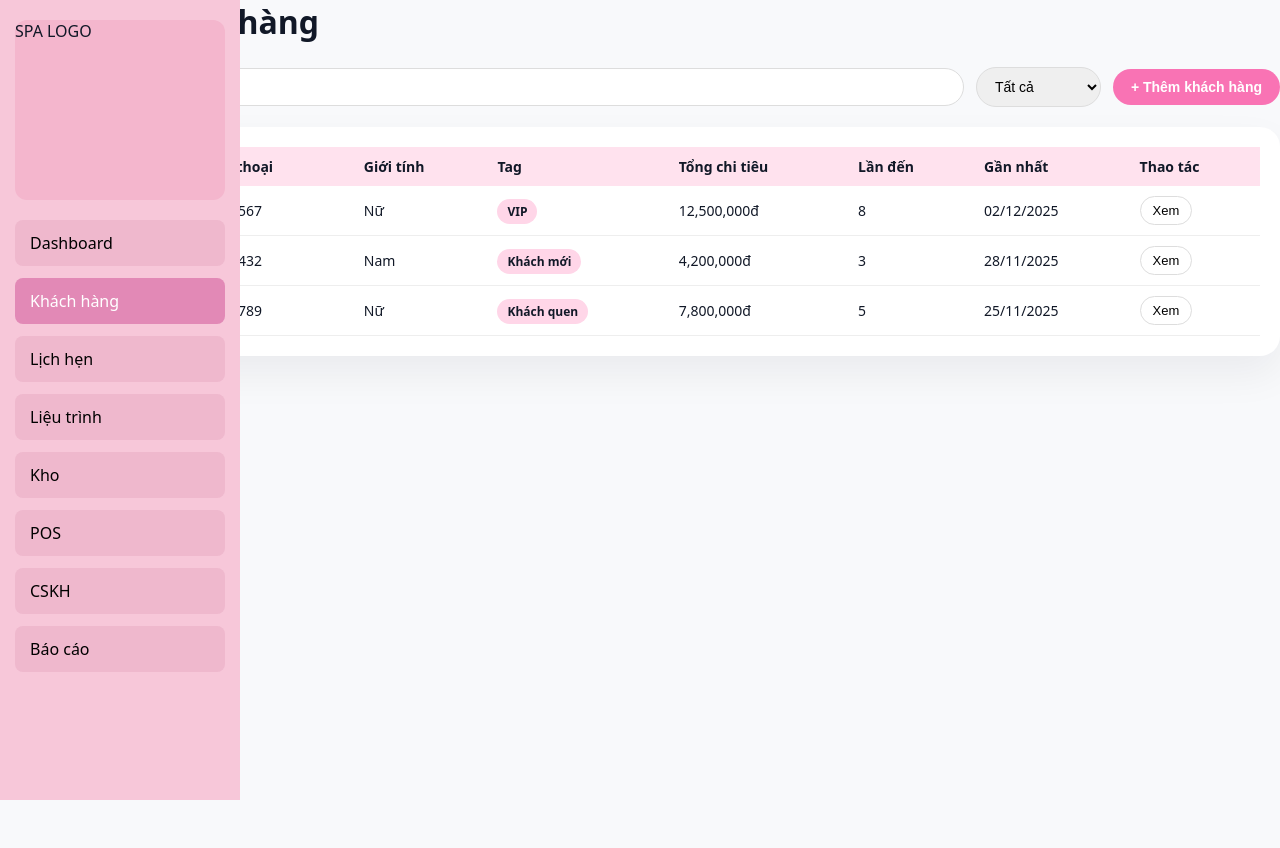
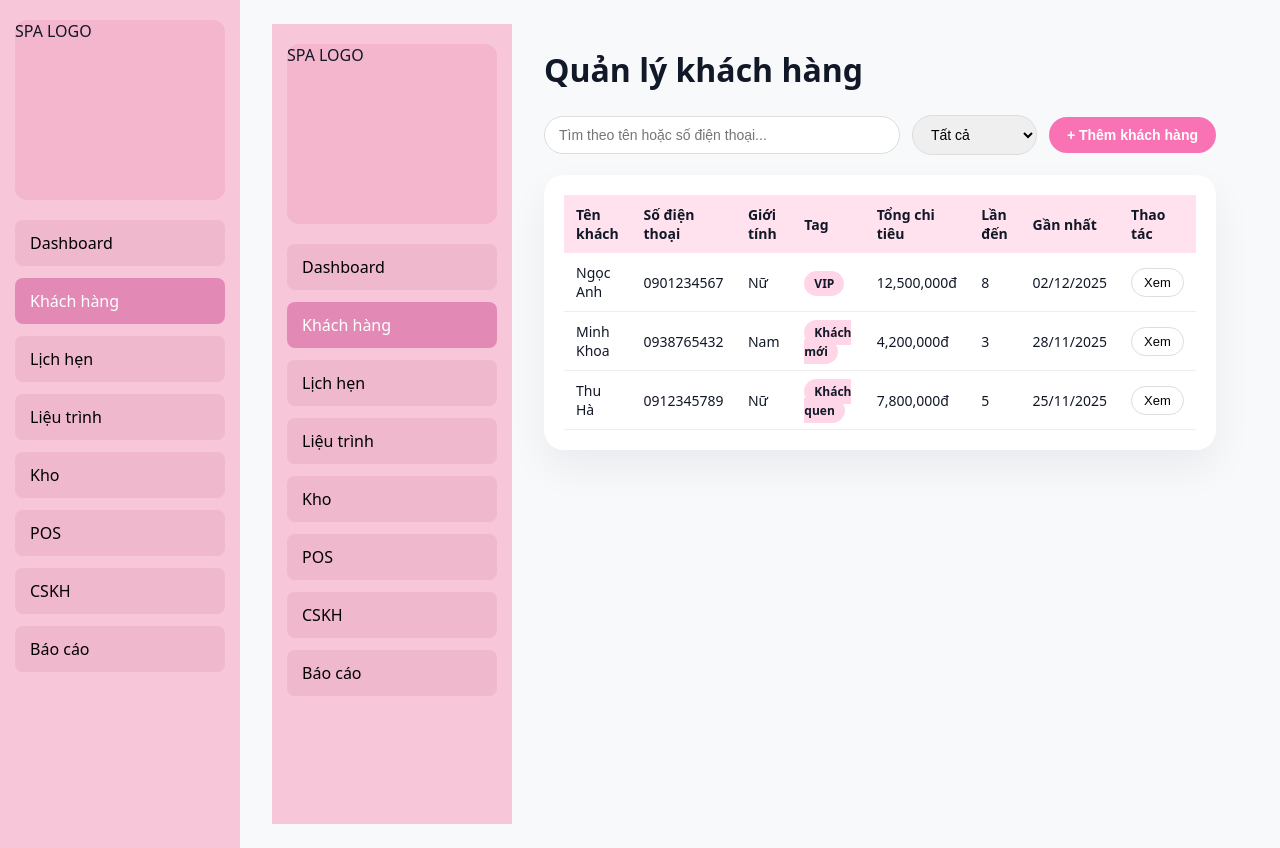
Before and after one commit to conlele0201/erp-spa, a Next.js app: page /khach-hang in a window 1280 px wide. Before the commit the page ends 800 px from the top, so only its background shows below. Built offline with nearby package versions, Linux system fonts and the light colour scheme.

Commit message:
Update sidebar.css

```diff
--- a/styles/sidebar.css
+++ b/styles/sidebar.css
@@ -1,15 +1,20 @@
 /* styles/sidebar.css */
+
+/* Layout tổng: sidebar + nội dung bên phải */
+.app-layout {
+  display: flex;
+}
+
+/* Sidebar bên trái */
 .sidebar {
   width: 240px;
   min-height: 100vh;
   background: #f7c7d9;
   padding: 20px 15px;
-  position: fixed;
-  top: 0;
-  left: 0;
   box-sizing: border-box;
 }
 
+/* Logo */
 .sidebar .logo {
   width: 100%;
   height: 180px;
@@ -18,6 +23,7 @@
   margin-bottom: 20px;
 }
 
+/* Danh sách menu */
 .sidebar ul {
   list-style: none;
   padding: 0;
@@ -28,6 +34,7 @@
   margin-bottom: 12px;
 }
 
+/* Link menu */
 .sidebar ul li a {
   display: block;
   padding: 12px 15px;
@@ -39,11 +46,20 @@
   font-weight: 500;
 }
 
+/* Hover */
 .sidebar ul li a:hover {
   background: #e9a8c2;
 }
 
+/* Active */
 .sidebar ul li a.active {
   background: #e289b6;
   color: white;
 }
+
+/* Nội dung bên phải */
+.main-content {
+  flex: 1;
+  padding: 24px 32px;
+  box-sizing: border-box;
+}
```
